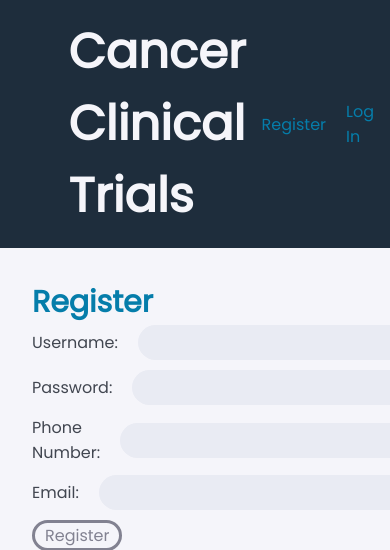
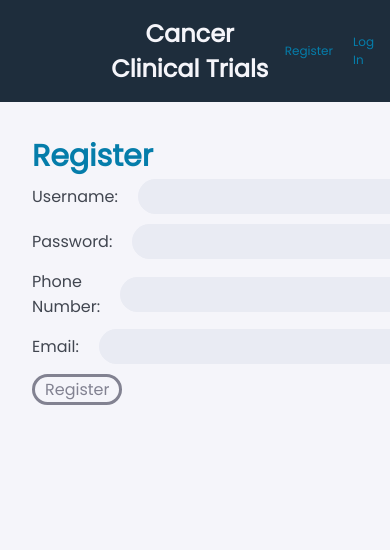
Before and after one commit to honganndo/Cancer-Clinical-Trial-Database, a Flask app: page /register in a window 390 px wide; the page is wider, and only the part inside the window is pictured. Shown: the top 550 px of that part. Run offline with Flask 3, Linux system fonts and the light colour scheme; parts of the project's set-up code (start-up, migrations or seed data) failed here and were passed over.

Commit message:
Add media queries for window resizing support

```diff
--- a/static/style.css
+++ b/static/style.css
@@ -85,6 +85,7 @@ nav {
 
 nav * {
   background-color: transparent;
+  align-items: center;
 }
 
 nav .menu-buttons button {
@@ -95,6 +96,7 @@ nav h1 {
   background-color: transparent;
   margin: 0;
   grid-column: 2/3;
+  text-align: center;
 }
 
 h3 {
@@ -214,6 +216,7 @@ table {
   border: 2px solid var(--dark-background);
   font-size: 0.8rem;
   width: 100%;
+  table-layout:fixed;
 }
 
 td, th {
@@ -229,6 +232,9 @@ th {
 td {
   text-align: center;
   background-color: rgb(250,250,250);
+  overflow: hidden;
+  text-overflow: ellipsis;
+  word-wrap: break-word;
 }
 
 .table-body tr {
@@ -238,3 +244,34 @@ td {
 .table-body tr:hover {
   color: var(--blue);
 }
+
+/* MEDIA QUERIES */
+@media (max-width: 1200px) {
+  h1 {
+    font-size: 32px;
+  }
+}
+
+@media (max-width: 1000px) {
+  .account span {
+    font-size: 16px;
+  }
+
+  .menu-buttons button {
+    font-size: 12px;
+  }
+}
+
+@media (max-width: 800px) {
+  h1 {
+    font-size: 24px;
+  }
+
+  .account span, a {
+    font-size: 12px;
+  }
+
+  .menu-buttons button {
+    font-size: 10px;
+  }
+}
```
